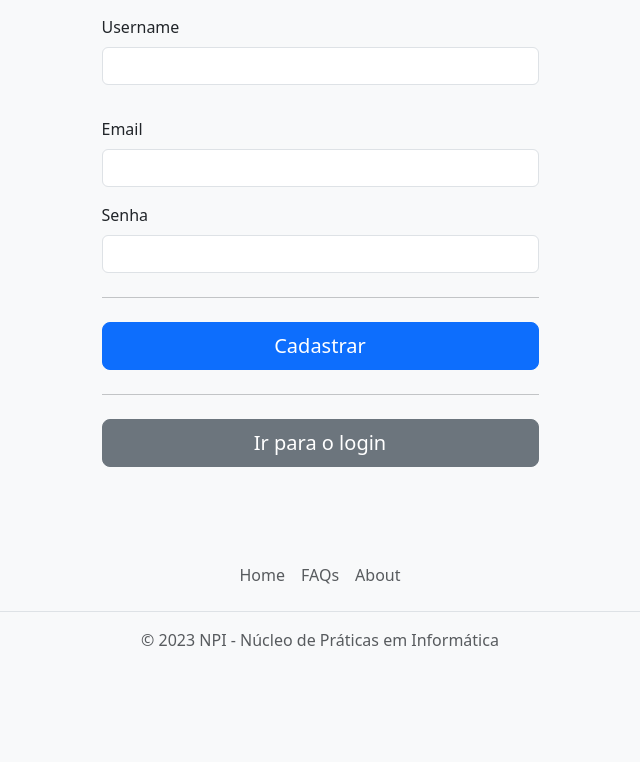
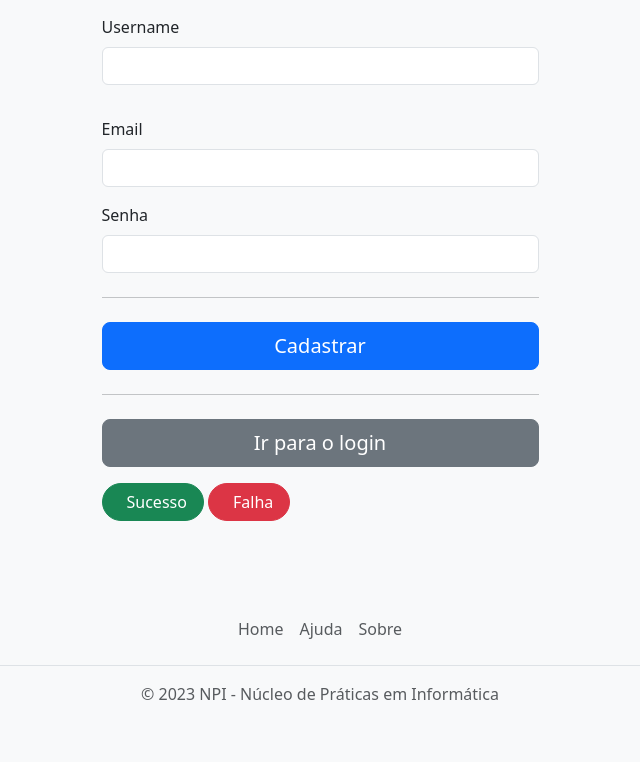
Before and after one commit to MateusCampaner/Oraculus, a Django app: page /auth/registrar/ in a window 1280 px wide. Shown: the part 261-1023 px from the top of the page, without its empty margins (320-960 px from the left). Before the commit the page ends 907 px from the top, so only its background shows below. Run offline with Django 4.2, Linux system fonts and the light colour scheme; some libraries are stand-ins or nearby versions.

Commit message:
ALterações para melhoria de qualidade de vida para a aplicação

```diff
--- a/oraculus/oraculus/urls.py
+++ b/oraculus/oraculus/urls.py
@@ -1,6 +1,6 @@
 from django.contrib import admin
 from django.urls import path, include
-from home.views import home
+from home.views import home, ajuda, sobre
 from usuario.views import index
 from django.contrib.auth import views as auth_views
 from inserir_analise.views import inserir_analise, rodar_algoritmo_analise, salvar_algoritmo_analise
@@ -15,6 +15,9 @@ urlpatterns = [
     path("", index, name="index"),
     path("logout/", auth_views.LogoutView.as_view(template_name="logout.html"), name="logout"),
 
+    path("ajuda", ajuda, name="ajuda"),
+    path("sobre", sobre, name="sobre"),
+
     path("inserir_analise/", inserir_analise, name="inserir_analise"),
     path("recomendar_colheita/", recomendar_colheita, name="recomendar_colheita"),
     path("acessar_dados/", acessar_dados, name="acessar_dados"),
--- a/oraculus/templates/partials/footer.html
+++ b/oraculus/templates/partials/footer.html
@@ -1,8 +1,8 @@
 <footer class="py-3 my-4">
     <ul class="nav justify-content-center border-bottom pb-3 mb-3">
-      <li class="nav-item"><a href="#" class="nav-link px-2 text-body-secondary">Home</a></li>
-      <li class="nav-item"><a href="#" class="nav-link px-2 text-body-secondary">FAQs</a></li>
-      <li class="nav-item"><a href="#" class="nav-link px-2 text-body-secondary">About</a></li>
+      <li class="nav-item"><a href="{% url 'home' %}" class="nav-link px-2 text-body-secondary">Home</a></li>
+      <li class="nav-item"><a href="{% url 'ajuda' %}" class="nav-link px-2 text-body-secondary">Ajuda</a></li>
+      <li class="nav-item"><a href="{% url 'sobre' %}" class="nav-link px-2 text-body-secondary">Sobre</a></li>
     </ul>
     <p class="text-center text-body-secondary">© 2023 NPI - Núcleo de Práticas em Informática</p>
 </footer>
--- a/oraculus/templates/partials/header.html
+++ b/oraculus/templates/partials/header.html
@@ -7,8 +7,8 @@
 
       <ul class="nav nav-pills">
         <li class="nav-item"><a href="{% url 'home' %}" class="nav-link active" aria-current="page">Home</a></li>
-        <li class="nav-item"><a href="#" class="nav-link">FAQs</a></li>
-        <li class="nav-item"><a href="#" class="nav-link">About</a></li>
+        <li class="nav-item"><a href="{% url 'ajuda' %}" class="nav-link">Ajuda</a></li>
+        <li class="nav-item"><a href="{% url 'sobre' %}" class="nav-link">Sobre</a></li>
 
         <li class="nav-item">
             <a href="#" class="d-block link-body-emphasis text-decoration-none" aria-expanded="false"
--- /dev/null
+++ b/oraculus/templates/partials/modal_cadastro_usuario_falha.html
@@ -0,0 +1,22 @@
+<div class="modal fade" id="user_error" tabindex="-1" role="dialog" aria-labelledby="profileModalLabel" aria-hidden="true">
+    <div class="modal-dialog modal-dialog-centered" role="document">
+        <div class="modal-content">
+            <div class="modal-header">
+                <div class="d-flex align-items-center mb-3 mb-md-0 me-md-auto link-body-emphasis text-decoration-none">
+                    <img src="/static/img/logo-oraculus.png" alt="logo-oraculus" width="62px" height="56px">
+                    <span class="fs-2 fw-bold">Oraculus</span>
+                </div>
+            </div>
+
+            <div class="modal-body fw-bold">
+                Usuário já cadastrado:
+
+                {{ user.username }}
+            </div>
+
+            <div class="modal-footer">
+                <button type="button" class="btn btn-danger" data-dismiss="modal">Fechar</button>
+            </div>
+        </div>
+    </div>
+</div>
--- /dev/null
+++ b/oraculus/templates/partials/modal_cadastro_usuario_sucesso.html
@@ -0,0 +1,22 @@
+<div class="modal fade" id="user_success" tabindex="-1" role="dialog" aria-labelledby="profileModalLabel" aria-hidden="true">
+    <div class="modal-dialog modal-dialog-centered" role="document">
+        <div class="modal-content">
+            <div class="modal-header">
+                <div class="d-flex align-items-center mb-3 mb-md-0 me-md-auto link-body-emphasis text-decoration-none">
+                    <img src="/static/img/logo-oraculus.png" alt="logo-oraculus" width="62px" height="56px">
+                    <span class="fs-2 fw-bold">Oraculus</span>
+                </div>
+            </div>
+
+            <div class="modal-body fw-bold">
+                Usuário cadastrado com sucesso:
+
+                {{ user.username }}
+            </div>
+
+            <div class="modal-footer">
+                <a class="btn btn btn-primary" href="{% url 'login' %}">Ir para o login</a>
+            </div>
+        </div>
+    </div>
+</div>
--- a/oraculus/templates/registrar.html
+++ b/oraculus/templates/registrar.html
@@ -1,4 +1,8 @@
 {% load static %}
+
+{% include 'partials/modal_cadastro_usuario_sucesso.html' %}
+
+{% include 'partials/modal_cadastro_usuario_falha.html' %}
 
 <!DOCTYPE html>
 <html lang="pt-br">
@@ -64,6 +68,18 @@
 
                 <a class="w-100 btn btn-lg btn-secondary" href="{% url 'login' %}">Ir para o login</a>
             </form>
+
+            <button type="submit" id="user_success" class="btn btn-success rounded-pill px-3" aria-expanded="false"
+      data-toggle="modal" data-target="#user_success">
+      <i class="bi bi-arrow-up-right pe-2"></i> Sucesso
+      </button>
+
+      <button type="submit" id="user_error" class="btn btn-danger rounded-pill px-3" aria-expanded="false"
+      data-toggle="modal" data-target="#user_error">
+      <i class="bi bi-arrow-up-right pe-2"></i> Falha
+      </button>
+
+
             </div>
 
             </div>
```
Also changed, not shown: oraculus/home/views.py (+8 -1 lines), oraculus/templates/acessar_dados.html (+12 -0 lines), oraculus/templates/ajuda.html (added, +23 -0 lines), oraculus/templates/login.html (+7 -0 lines), oraculus/templates/partials/modal_usuario_senha_errado.html (added, +20 -0 lines), oraculus/templates/sobre.html (added, +23 -0 lines).
